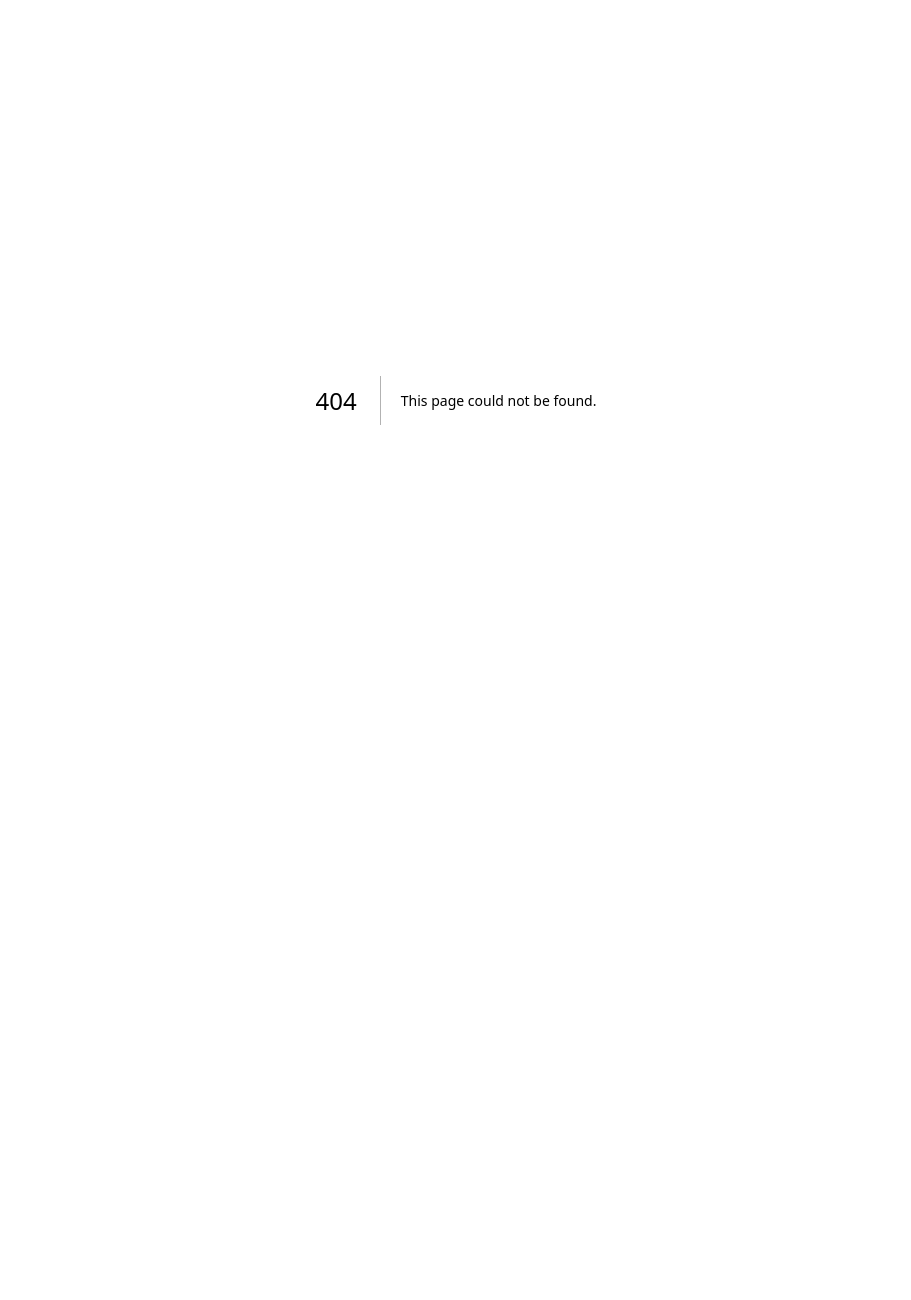
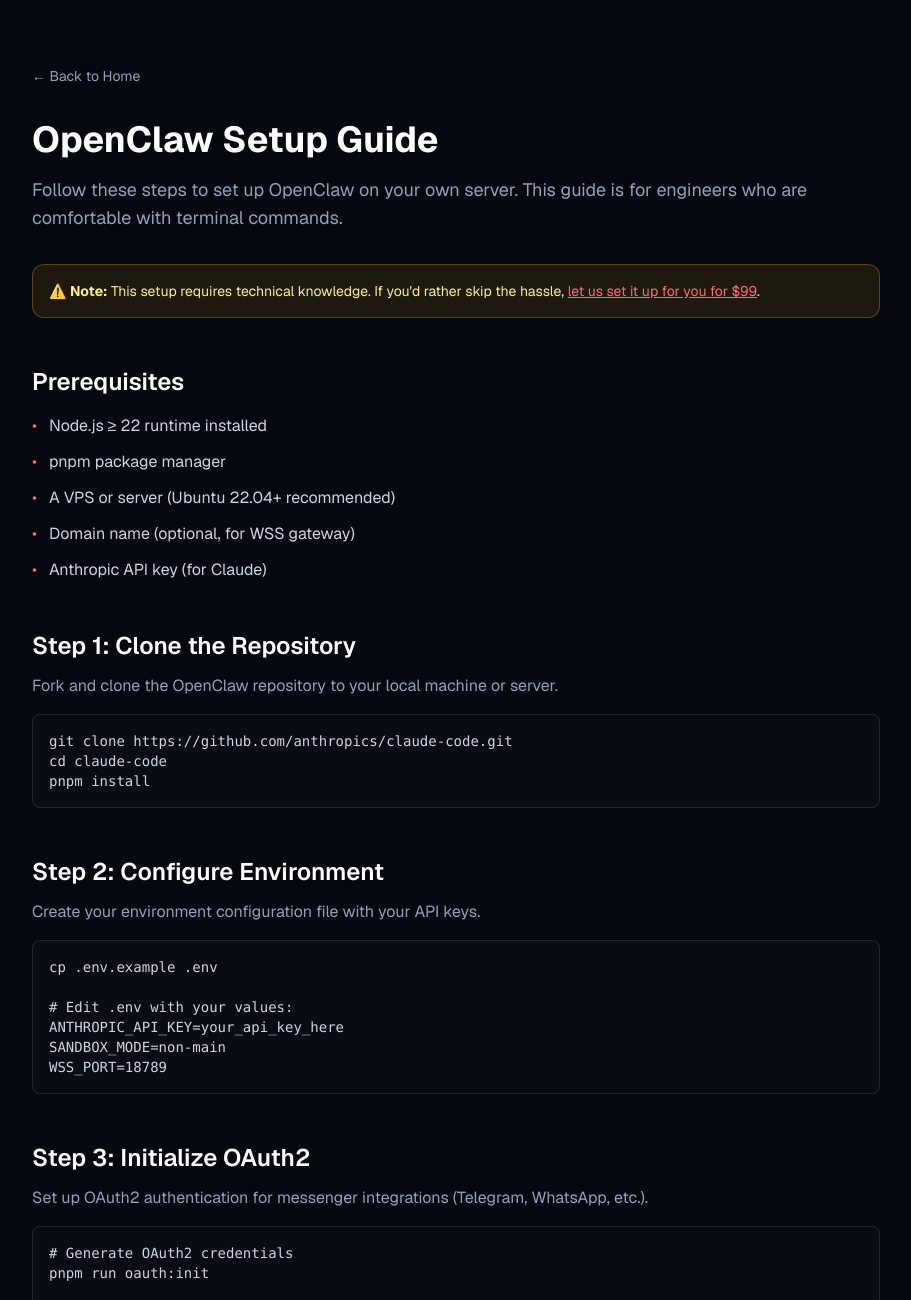
Before and after one commit to hazareajinkya/AICE-OpenClaw, a Next.js app: page /guide in a window 1280 px wide. Before the commit this address had no page. Shown: the top 1300 px of the page, without its empty margins (184-1095 px from the left). Before the commit the page ends 800 px from the top, so only its background shows below. Built offline with nearby package versions, Linux system fonts and the light colour scheme.

Commit message:
Add setup guide page for free tier

```diff
--- /dev/null
+++ b/app/guide/page.tsx
@@ -0,0 +1,254 @@
+import Link from "next/link";
+
+export default function GuidePage() {
+  return (
+    <div className="min-h-screen bg-[#060810] text-slate-100">
+      <div className="mx-auto max-w-4xl px-6 py-16">
+        {/* Header */}
+        <Link
+          href="/"
+          className="inline-flex items-center gap-2 text-sm text-slate-400 hover:text-white transition"
+        >
+          ← Back to Home
+        </Link>
+
+        <h1 className="mt-8 text-4xl font-bold text-white">
+          OpenClaw Setup Guide
+        </h1>
+        <p className="mt-4 text-lg text-slate-400">
+          Follow these steps to set up OpenClaw on your own server. This guide
+          is for engineers who are comfortable with terminal commands.
+        </p>
+
+        {/* Warning */}
+        <div className="mt-8 rounded-xl border border-yellow-500/30 bg-yellow-500/10 p-4">
+          <p className="text-sm text-yellow-200">
+            ⚠️ <strong>Note:</strong> This setup requires technical knowledge.
+            If you&apos;d rather skip the hassle,{" "}
+            <Link href="/#pricing" className="underline text-[#ff6b6b]">
+              let us set it up for you for $99
+            </Link>
+            .
+          </p>
+        </div>
+
+        {/* Prerequisites */}
+        <section className="mt-12">
+          <h2 className="text-2xl font-semibold text-white">Prerequisites</h2>
+          <ul className="mt-4 space-y-3 text-slate-300">
+            <li className="flex gap-3">
+              <span className="text-[#ff6b6b]">•</span>
+              <span>Node.js ≥ 22 runtime installed</span>
+            </li>
+            <li className="flex gap-3">
+              <span className="text-[#ff6b6b]">•</span>
+              <span>pnpm package manager</span>
+            </li>
+            <li className="flex gap-3">
+              <span className="text-[#ff6b6b]">•</span>
+              <span>A VPS or server (Ubuntu 22.04+ recommended)</span>
+            </li>
+            <li className="flex gap-3">
+              <span className="text-[#ff6b6b]">•</span>
+              <span>Domain name (optional, for WSS gateway)</span>
+            </li>
+            <li className="flex gap-3">
+              <span className="text-[#ff6b6b]">•</span>
+              <span>Anthropic API key (for Claude)</span>
+            </li>
+          </ul>
+        </section>
+
+        {/* Step 1 */}
+        <section className="mt-12">
+          <h2 className="text-2xl font-semibold text-white">
+            Step 1: Clone the Repository
+          </h2>
+          <p className="mt-3 text-slate-400">
+            Fork and clone the OpenClaw repository to your local machine or
+            server.
+          </p>
+          <div className="mt-4 rounded-lg bg-[#0a0c14] border border-white/10 p-4 font-mono text-sm text-slate-300 overflow-x-auto">
+            <pre>{`git clone https://github.com/anthropics/claude-code.git
+cd claude-code
+pnpm install`}</pre>
+          </div>
+        </section>
+
+        {/* Step 2 */}
+        <section className="mt-12">
+          <h2 className="text-2xl font-semibold text-white">
+            Step 2: Configure Environment
+          </h2>
+          <p className="mt-3 text-slate-400">
+            Create your environment configuration file with your API keys.
+          </p>
+          <div className="mt-4 rounded-lg bg-[#0a0c14] border border-white/10 p-4 font-mono text-sm text-slate-300 overflow-x-auto">
+            <pre>{`cp .env.example .env
+
+# Edit .env with your values:
+ANTHROPIC_API_KEY=your_api_key_here
+SANDBOX_MODE=non-main
+WSS_PORT=18789`}</pre>
+          </div>
+        </section>
+
+        {/* Step 3 */}
+        <section className="mt-12">
+          <h2 className="text-2xl font-semibold text-white">
+            Step 3: Initialize OAuth2
+          </h2>
+          <p className="mt-3 text-slate-400">
+            Set up OAuth2 authentication for messenger integrations (Telegram,
+            WhatsApp, etc.).
+          </p>
+          <div className="mt-4 rounded-lg bg-[#0a0c14] border border-white/10 p-4 font-mono text-sm text-slate-300 overflow-x-auto">
+            <pre>{`# Generate OAuth2 credentials
+pnpm run oauth:init
+
+# This will create oauth.json with your credentials
+# Keep this file secure and never commit it to git`}</pre>
+          </div>
+        </section>
+
+        {/* Step 4 */}
+        <section className="mt-12">
+          <h2 className="text-2xl font-semibold text-white">
+            Step 4: Set Up Systemd Daemon
+          </h2>
+          <p className="mt-3 text-slate-400">
+            Create a systemd service to keep OpenClaw running 24/7.
+          </p>
+          <div className="mt-4 rounded-lg bg-[#0a0c14] border border-white/10 p-4 font-mono text-sm text-slate-300 overflow-x-auto">
+            <pre>{`# Create service file
+sudo nano /etc/systemd/system/openclaw.service
+
+# Add the following content:
+[Unit]
+Description=OpenClaw AI Assistant
+After=network.target
+
+[Service]
+Type=simple
+User=your_username
+WorkingDirectory=/path/to/claude-code
+ExecStart=/usr/bin/pnpm start
+Restart=always
+RestartSec=10
+
+[Install]
+WantedBy=multi-user.target`}</pre>
+          </div>
+          <div className="mt-4 rounded-lg bg-[#0a0c14] border border-white/10 p-4 font-mono text-sm text-slate-300 overflow-x-auto">
+            <pre>{`# Enable and start the service
+sudo systemctl daemon-reload
+sudo systemctl enable openclaw
+sudo systemctl start openclaw
+
+# Check status
+sudo systemctl status openclaw`}</pre>
+          </div>
+        </section>
+
+        {/* Step 5 */}
+        <section className="mt-12">
+          <h2 className="text-2xl font-semibold text-white">
+            Step 5: Configure WSS Gateway
+          </h2>
+          <p className="mt-3 text-slate-400">
+            Set up the WebSocket Secure gateway on port 18789 for real-time
+            communication.
+          </p>
+          <div className="mt-4 rounded-lg bg-[#0a0c14] border border-white/10 p-4 font-mono text-sm text-slate-300 overflow-x-auto">
+            <pre>{`# If using nginx as reverse proxy:
+sudo nano /etc/nginx/sites-available/openclaw
+
+# Add WebSocket configuration:
+location /ws {
+    proxy_pass http://localhost:18789;
+    proxy_http_version 1.1;
+    proxy_set_header Upgrade $http_upgrade;
+    proxy_set_header Connection "upgrade";
+    proxy_set_header Host $host;
+}
+
+# Test and reload nginx
+sudo nginx -t
+sudo systemctl reload nginx`}</pre>
+          </div>
+        </section>
+
+        {/* Step 6 */}
+        <section className="mt-12">
+          <h2 className="text-2xl font-semibold text-white">
+            Step 6: Connect Messenger
+          </h2>
+          <p className="mt-3 text-slate-400">
+            Connect your preferred messenger (Telegram, WhatsApp, etc.) to start
+            using OpenClaw.
+          </p>
+          <div className="mt-4 rounded-lg bg-[#0a0c14] border border-white/10 p-4 font-mono text-sm text-slate-300 overflow-x-auto">
+            <pre>{`# For Telegram:
+pnpm run connect:telegram
+
+# For WhatsApp:
+pnpm run connect:whatsapp
+
+# Follow the prompts to authenticate`}</pre>
+          </div>
+        </section>
+
+        {/* Troubleshooting */}
+        <section className="mt-12">
+          <h2 className="text-2xl font-semibold text-white">Troubleshooting</h2>
+          <div className="mt-4 space-y-4">
+            <div className="rounded-lg bg-[#0a0c14] border border-white/10 p-4">
+              <h3 className="font-semibold text-white">EBADF Error</h3>
+              <p className="mt-2 text-sm text-slate-400">
+                This usually means a file descriptor issue. Try restarting the
+                service and check your Node.js version.
+              </p>
+            </div>
+            <div className="rounded-lg bg-[#0a0c14] border border-white/10 p-4">
+              <h3 className="font-semibold text-white">PTY Spawn Failures</h3>
+              <p className="mt-2 text-sm text-slate-400">
+                Install the required PTY dependencies:{" "}
+                <code className="bg-white/10 px-1 rounded">
+                  sudo apt install python3 make g++
+                </code>
+              </p>
+            </div>
+            <div className="rounded-lg bg-[#0a0c14] border border-white/10 p-4">
+              <h3 className="font-semibold text-white">WSS Connection Issues</h3>
+              <p className="mt-2 text-sm text-slate-400">
+                Ensure port 18789 is open in your firewall and nginx is properly
+                configured for WebSocket upgrades.
+              </p>
+            </div>
+          </div>
+        </section>
+
+        {/* CTA */}
+        <section className="mt-16 rounded-2xl border border-[#ff6b6b]/30 bg-[#ff6b6b]/5 p-8 text-center">
+          <h2 className="text-2xl font-semibold text-white">
+            Too complicated?
+          </h2>
+          <p className="mt-3 text-slate-400">
+            Skip the terminal commands and let us handle everything for you.
+          </p>
+          <Link
+            href="/#pricing"
+            className="mt-6 inline-block rounded-full bg-gradient-to-r from-[#ff6b6b] to-[#f97316] px-8 py-3 text-sm font-semibold text-black shadow-[0_12px_30px_rgba(255,107,107,0.35)] transition hover:translate-y-[-1px]"
+          >
+            Get Setup for $99 →
+          </Link>
+        </section>
+
+        {/* Footer */}
+        <footer className="mt-16 border-t border-white/10 pt-8 text-center text-sm text-slate-500">
+          <p>© 2024 AICE OpenClaw. All rights reserved.</p>
+        </footer>
+      </div>
+    </div>
+  );
+}
--- a/components/Pricing.tsx
+++ b/components/Pricing.tsx
@@ -42,9 +42,12 @@
               </li>
             ))}
           </ul>
-          <button className="mt-8 rounded-full border border-white/15 px-6 py-3 text-sm font-semibold text-white/80 transition hover:border-white/30 hover:text-white">
+          <a
+            href="/guide"
+            className="mt-8 inline-block rounded-full border border-white/15 px-6 py-3 text-sm font-semibold text-white/80 transition hover:border-white/30 hover:text-white text-center"
+          >
             Get Guide
-          </button>
+          </a>
         </div>
 
         <div id="plan-119" className="glass-card glow-card relative flex h-full flex-col rounded-2xl p-6">
```
Also changed, not shown: public/Screenshot_2026-02-04_at_1.19.54_AM-removebg-preview.png (added).
